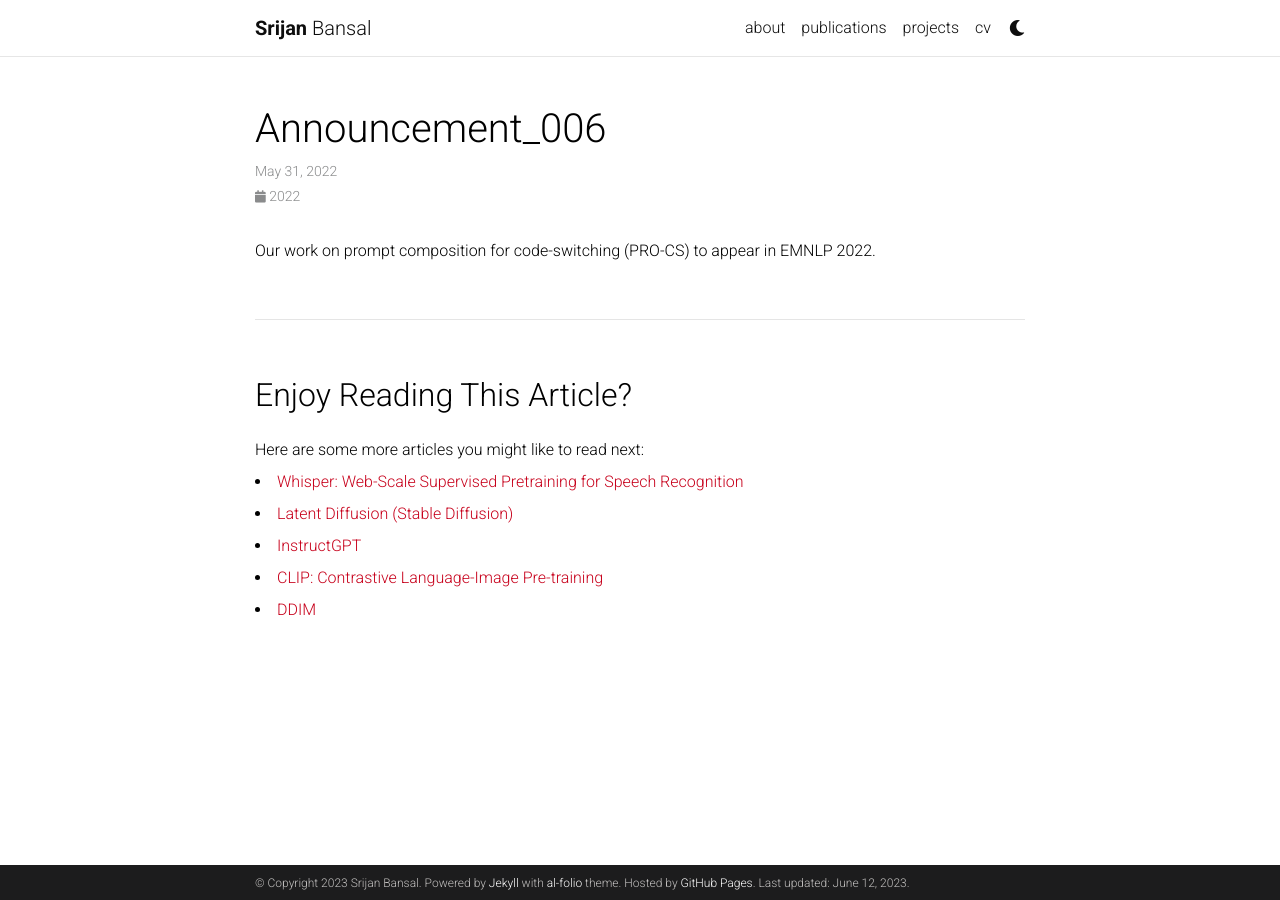
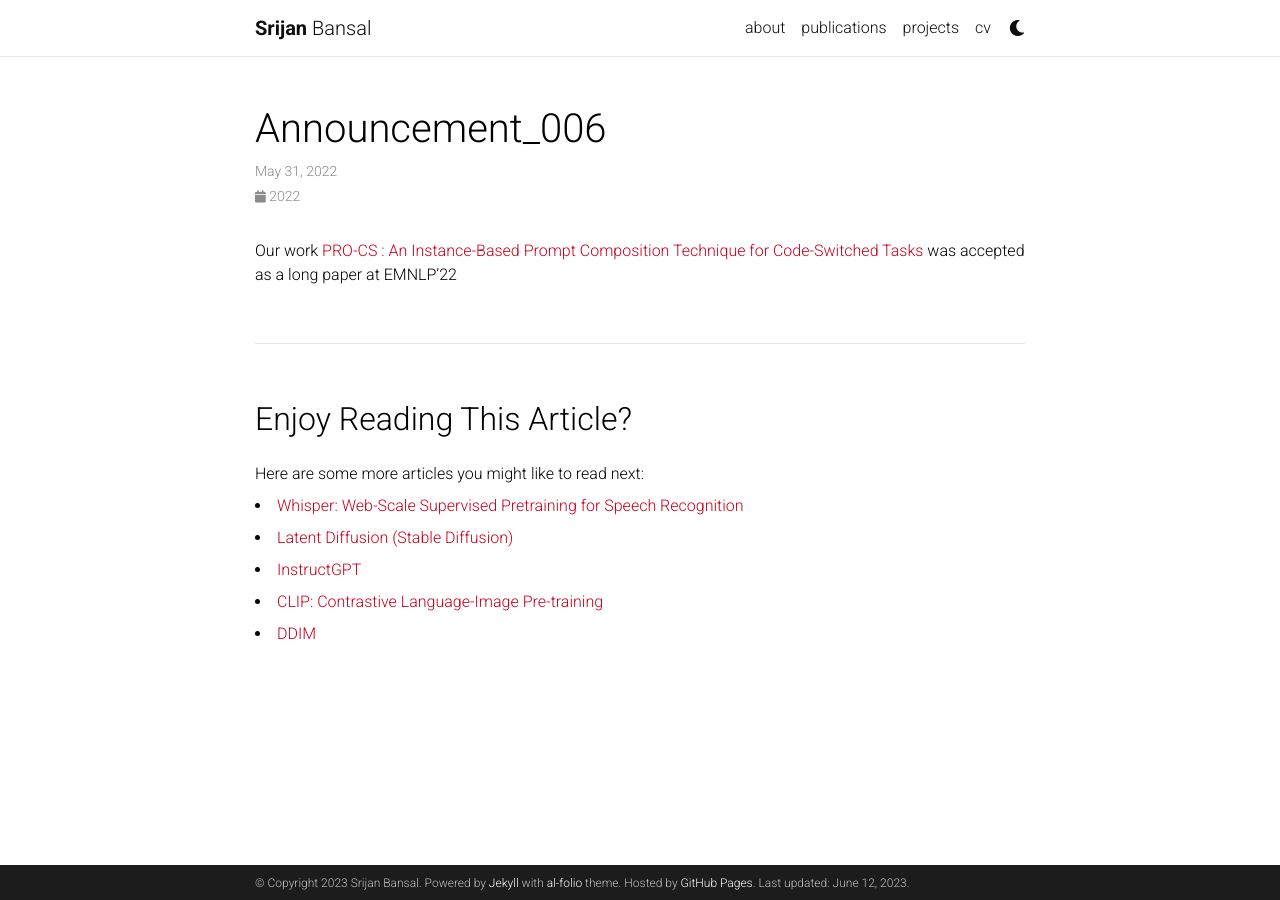
Before and after one commit to srijan-bansal/srijan-bansal.github.io, a Jekyll site: the page built from _news/announcement_006.md, in a window 1280 px wide. Built offline with Jekyll 4.4.1, drawn with Linux system fonts in a browser that asks for light colours; comment, search, counter and statistics services are not loaded; a style sheet for code colours, icons or effects is not loaded; a file with an impossible date is left out.

Commit message:
Update announcement_006.md

```diff
--- a/_news/announcement_006.md
+++ b/_news/announcement_006.md
@@ -3,4 +3,4 @@ layout: post
 date: 2022-05-31 10:59:00-0400
 inline: true
 ---
-Our work on prompt composition for code-switching (PRO-CS) to appear in EMNLP 2022.
+Our work [PRO-CS : An Instance-Based Prompt Composition Technique for Code-Switched Tasks](https://aclanthology.org/2022.emnlp-main.698.pdf) was accepted as a long paper at EMNLP’22
```
